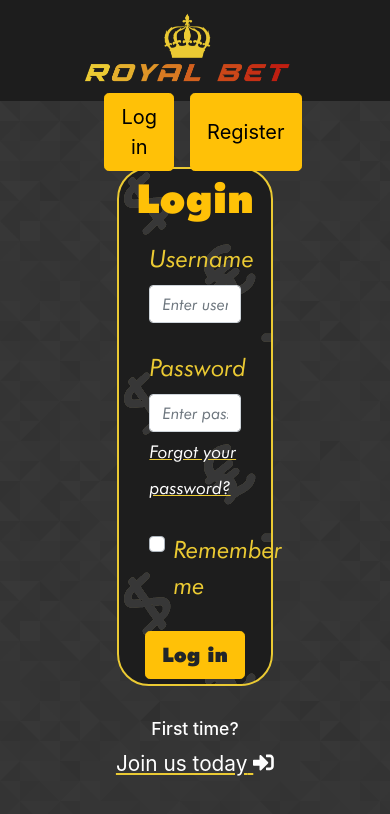
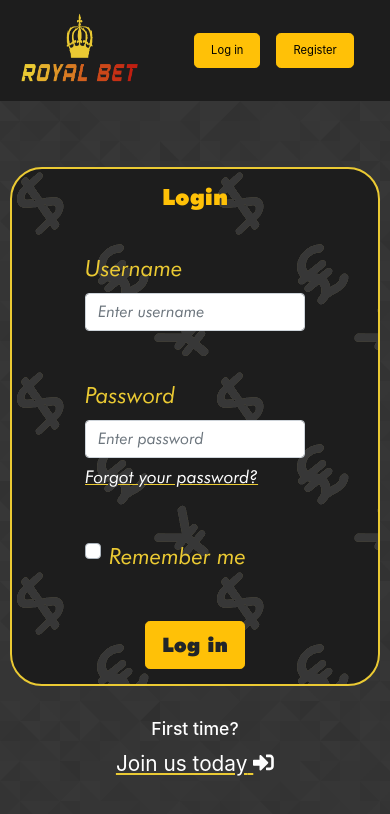
Before and after one commit to Gladias/Royal-BET, a React (Create React App) app in the folder client/: page /login in a window 390 px wide. Shown: the top 814 px of the page. Built offline with nearby package versions, Linux system fonts and the light colour scheme.

Commit message:
Add responsive design

```diff
--- a/client/src/ResetPassword/ResetPassword.jsx
+++ b/client/src/ResetPassword/ResetPassword.jsx
@@ -10,7 +10,7 @@
         <h1>Reset password</h1>
         <div>
           <h5>
-            Tell us email address associated with your account, and we`&apos`ll send
+            Tell us email address associated with your account, and we will send
             you an email with link to reset your password.
           </h5>
         </div>
--- a/client/src/authentication/Authentication.css
+++ b/client/src/authentication/Authentication.css
@@ -16,8 +16,7 @@
     border: 2px solid #EBCA33;
     border-radius: 2rem;
     height: 70%;
-    width: 40%;
-
+    width: 50%;
 
     display: flex;
     flex-direction: column;
@@ -26,7 +25,7 @@
 
     font-family: "Futura Italic";
     color: #EBCA33;
-    font-size: 1.5rem;
+    font-size: 1.4rem;
 }
 
 .form-group a {
@@ -34,6 +33,10 @@
     color: white;
     text-decoration: underline;
     text-decoration-color: #EBCA33;
+}
+
+.form-control {
+    font-size: 1.3rem;
 }
 
 .form-group a:hover{
@@ -61,3 +64,13 @@
     background-color: #ffc107;
     border-color: #000000;
 }
+
+@media only screen and (max-device-width: 1024px) {
+    .authForm {
+        width: 95%;
+    }
+
+    .form-control {
+        font-size: 1rem;
+    }
+}
--- a/client/src/balance/Balance.module.css
+++ b/client/src/balance/Balance.module.css
@@ -46,3 +46,17 @@
 .buttons button {
     width: 40%;
 }
+
+@media only screen and (max-device-width: 1024px) {
+    h1 {
+        font-size: 1.4rem;
+    }
+
+    .row input {
+        width: 40%;
+    }
+
+    .buttons {
+        width: 100%;
+    }
+}
--- a/client/src/header/Header.css
+++ b/client/src/header/Header.css
@@ -32,3 +32,28 @@
     color: black;
     text-decoration: none;
 }
+
+@media only screen and (max-device-width: 1024px) {
+    .navbar {
+        justify-content: space-evenly;
+    }
+
+    .navbar-brand {
+        width: 35%;
+
+    }
+
+    .logo {
+        height: 100%;
+        width: 100%;
+    }
+
+    .navbar div {
+        width: 60%;
+    }
+
+    .navbar div button {
+        height: 50%;
+        font-size: 0.7rem;
+    }
+}
--- a/client/src/main/Main.jsx
+++ b/client/src/main/Main.jsx
@@ -59,7 +59,7 @@
 }
 
 function BetRow(props) {
-  const { bet: { game: { host, visitors }, winner }, onChange, onClick } = props;
+  const { bet: { game: { hostTeam, visitorsTeam }, winner }, onChange, onClick } = props;
   const { bet } = props;
 
   return (
@@ -68,18 +68,18 @@
         <button type="button" onClick={() => onClick(bet)}>
           <FontAwesomeIcon icon={faTrash} />
         </button>
-        <h3>
-          {host}
+        <h5>
+          {hostTeam}
           {' - '}
-          {visitors}
-        </h3>
+          {visitorsTeam}
+        </h5>
       </div>
       <div>
         <h3>
           {'Winner '}
           {winner}
         </h3>
-        <Form.Control onChange={onChange(bet)} type="number" size="sm" required />
+        <Form.Control onChange={onChange(bet)} type="number" size="sm" min="1" required />
       </div>
     </div>
   );
@@ -115,8 +115,12 @@
 
   useEffect(() => {
     // Calculate accumulated possible winnings for bets
-    const accumulatedWinnings = bets.reduce((prev, cur) => prev + cur.possibleWinnings, 0);
-    setPossibleWinnings(accumulatedWinnings);
+    let accumulatedWinnings = bets.reduce((prev, cur) => prev + cur.possibleWinnings, 0);
+    if (Number.isNaN(accumulatedWinnings)) {
+      accumulatedWinnings = 0;
+    }
+
+    setPossibleWinnings(Math.round(accumulatedWinnings * 100) / 100);
   }, [JSON.stringify(bets)]);
 
   const createBet = (game, winner) => {
--- a/client/src/main/Main.module.css
+++ b/client/src/main/Main.module.css
@@ -140,6 +140,7 @@
     display: flex;
     flex-direction: column;
     justify-content: flex-start;
+    overflow-y: auto;
 }
 
 .bet {
@@ -158,20 +159,76 @@
 
 .bet div input {
     width: 20%;
+    height: 80%;
 }
 
 .footer {
-    align-self: flex-end;
     display: flex;
     flex-direction: row;
     justify-content: space-around;
     color: #EBCA33;
+    margin-bottom: 5%;
 }
 
 .footer button {
     background-color: #EBCA33;
     border: 1px solid black;
     border-radius: 0.5rem;
+}
+
+@media only screen and (max-device-width: 1024px) {
+    h1, h2 {
+        font-size: 1.6rem;
+    }
+
+    h3 {
+        font-size: 1.4rem;
+    }
+
+    h4 {
+        font-size: 1.3rem;
+    }
+
+    .main {
+        flex-direction: column;
+        overflow: auto;
+        justify-content: center;
+        align-items: center;
+    }
+
+    .categories {
+        justify-content: center;
+    }
+
+    .first-column {
+
+        width: 95%;
+        height: 85%;
+        overflow-y: auto;
+    }
+
+    .second-column {
+        width: 95%;
+        height: auto;
+    }
+
+    .games {
+        width: 100%;
+        justify-content: center;
+        overflow: visible;
+    }
+
+    .game-row {
+        font-size: 0.7rem;
+    }
+
+    .teams, .result-title {
+        font-size: 0.7rem;
+    }
+
+    .footer {
+        width: 100%;
+    }
 }
 
 /* Scroll styles */
--- a/client/src/profile/Profile.module.css
+++ b/client/src/profile/Profile.module.css
@@ -83,3 +83,26 @@
 .lostBet {
     background-color: #cc5d59;
 }
+
+@media only screen and (max-device-width: 1024px) {
+    h2 {
+        font-size: 1.4rem;
+    }
+
+    h3, h4 {
+        font-size: 1.2rem;
+    }
+
+    .container {
+        width: 90%;
+    }
+
+    .row {
+        justify-content: space-evenly;
+
+    }
+
+    .game-row {
+
+    }
+}
```
Also changed, not shown: client/src/profile/Profile.jsx (+0 -15 lines), 1 other file (tests, documents, lock files or other folders).
